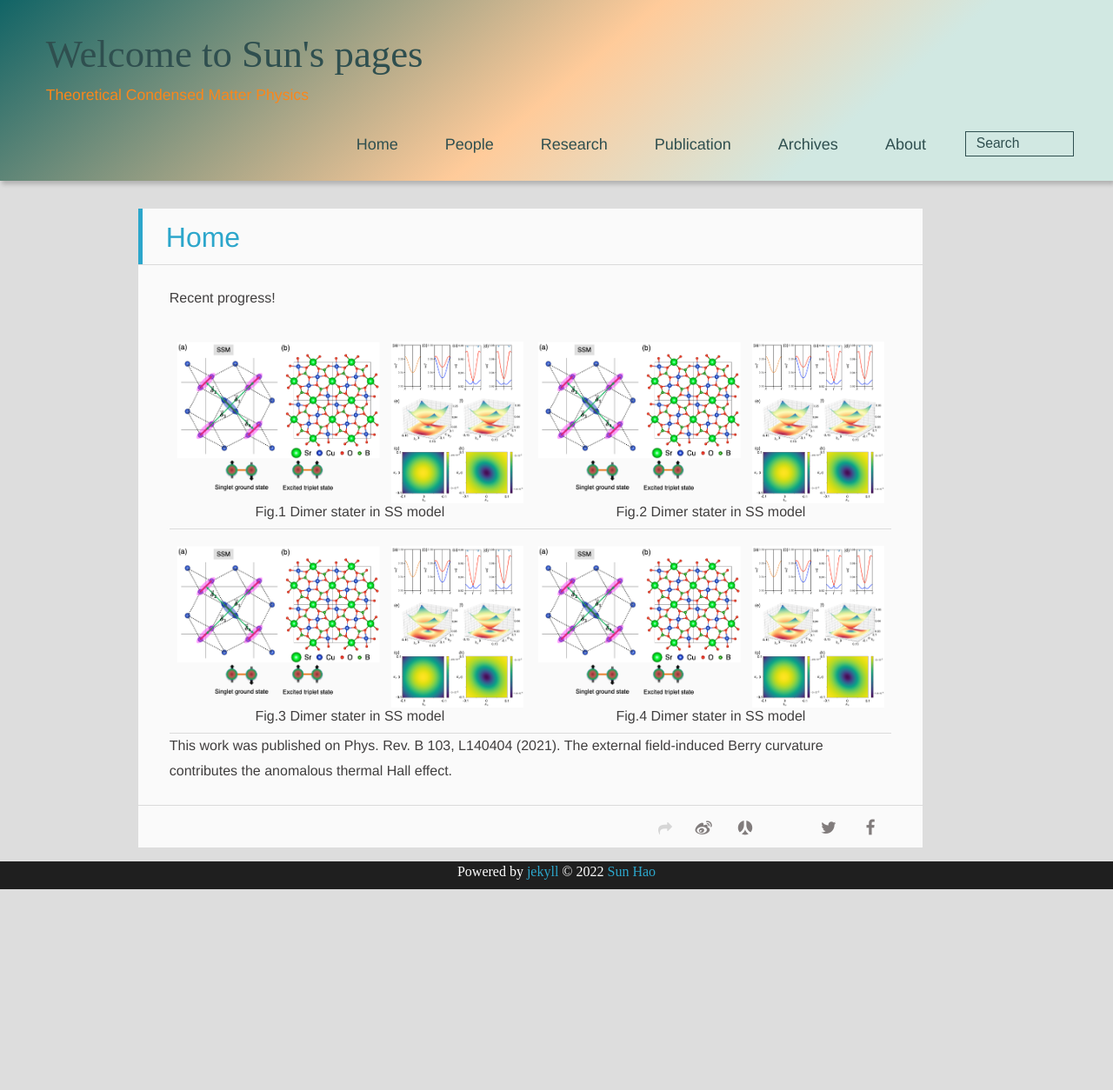
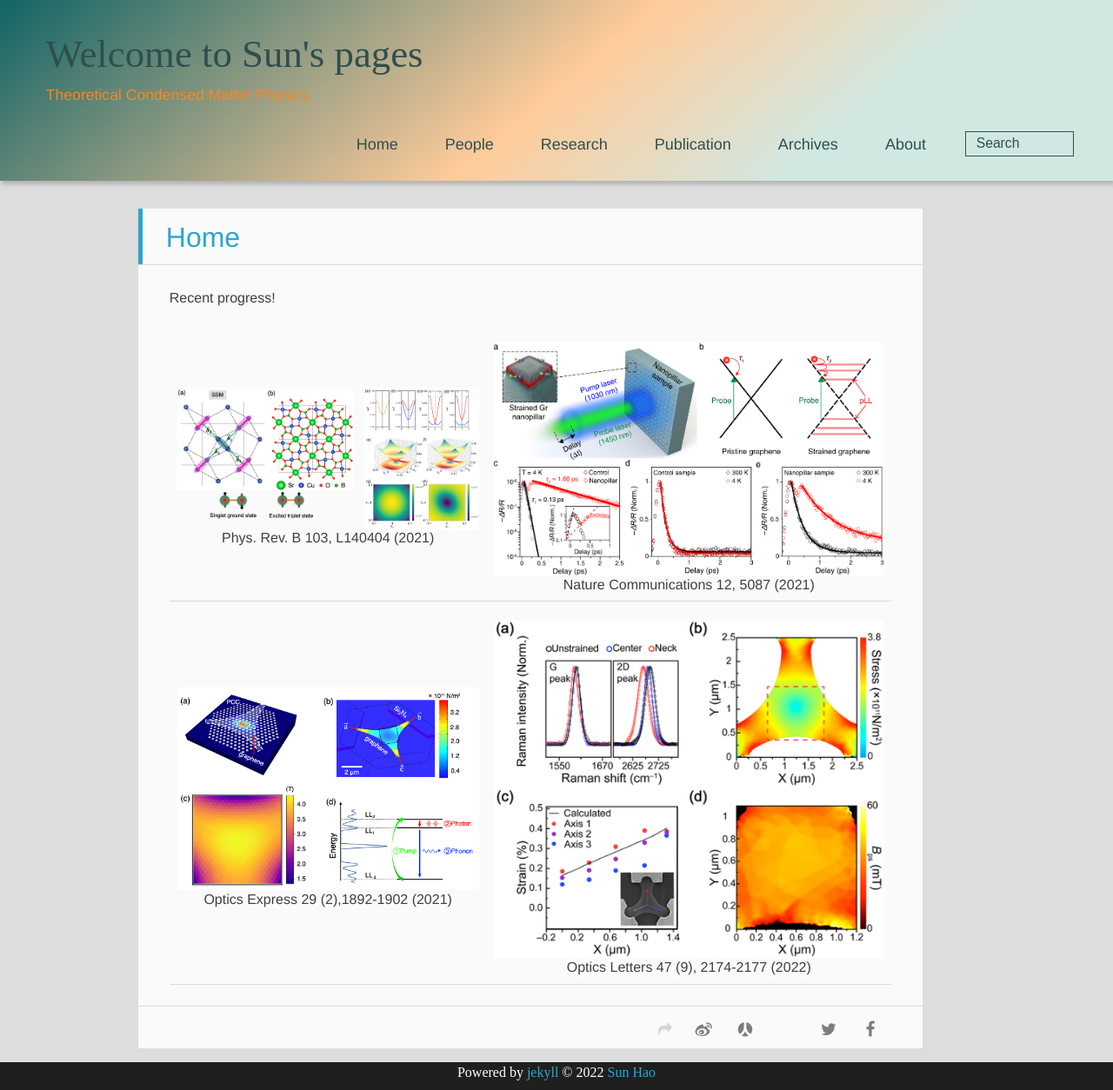
Before and after one commit to sunohao/sunhao_physics, a Jekyll site: the page built from index.html, in a window 1280 px wide. Shown: the whole page at 87% size. Built offline with Jekyll 4.4.1, drawn with Linux system fonts in a browser that asks for light colours; nearby versions of some CDN libraries; some web fonts are replaced; the list of posts is cut into pages by our own code; before the commit the page ends 1023 px from its top, so only the background shows below that.

Commit message:
home update

```diff
--- a/index.html
+++ b/index.html
@@ -8,15 +8,12 @@ Recent progress!
 
 <table>
 <tr>
-    <td><center><img src="homeimage/ssm1.png">Fig.1 Dimer stater in SS model </center></td>
-    <td><center><img src="homeimage/ssm1.png">Fig.2 Dimer stater in SS model </center></td>
+    <td><center><img src="homeimage/ssm1.png"> Phys. Rev. B 103, L140404 (2021) </center></td>
+    <td><center><img src="homeimage/sg.png"> Nature Communications 12, 5087 (2021) </center></td>
 </tr>
 
 <tr>
-    <td><center><img src="homeimage/ssm1.png">Fig.3 Dimer stater in SS model </center></td>
-    <td><center><img src="homeimage/ssm1.png">Fig.4 Dimer stater in SS model </center></td>
+    <td><center><img src="homeimage/gll.png"> Optics Express 29 (2),1892-1902 (2021) </center></td>
+    <td><center><img src="homeimage/sgraman.png"> Optics Letters 47 (9), 2174-2177 (2022) </center></td>
 </tr>
 </table>
-
-This work was published on Phys. Rev. B 103, L140404 (2021).
-The external field-induced Berry curvature contributes the anomalous thermal Hall effect.
```
Also changed, not shown: homeimage/gll.png (added), homeimage/sg.png (added), homeimage/sgraman.png (added), 2 other files.
